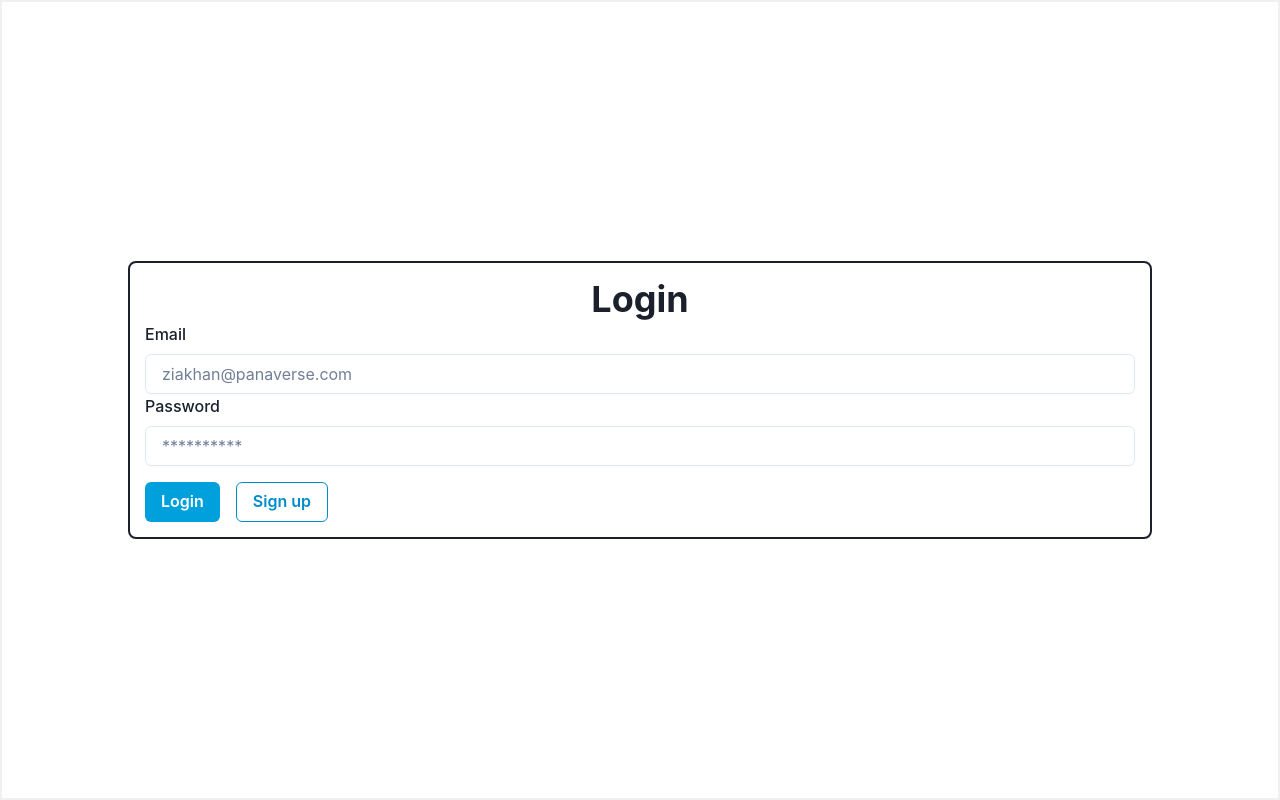
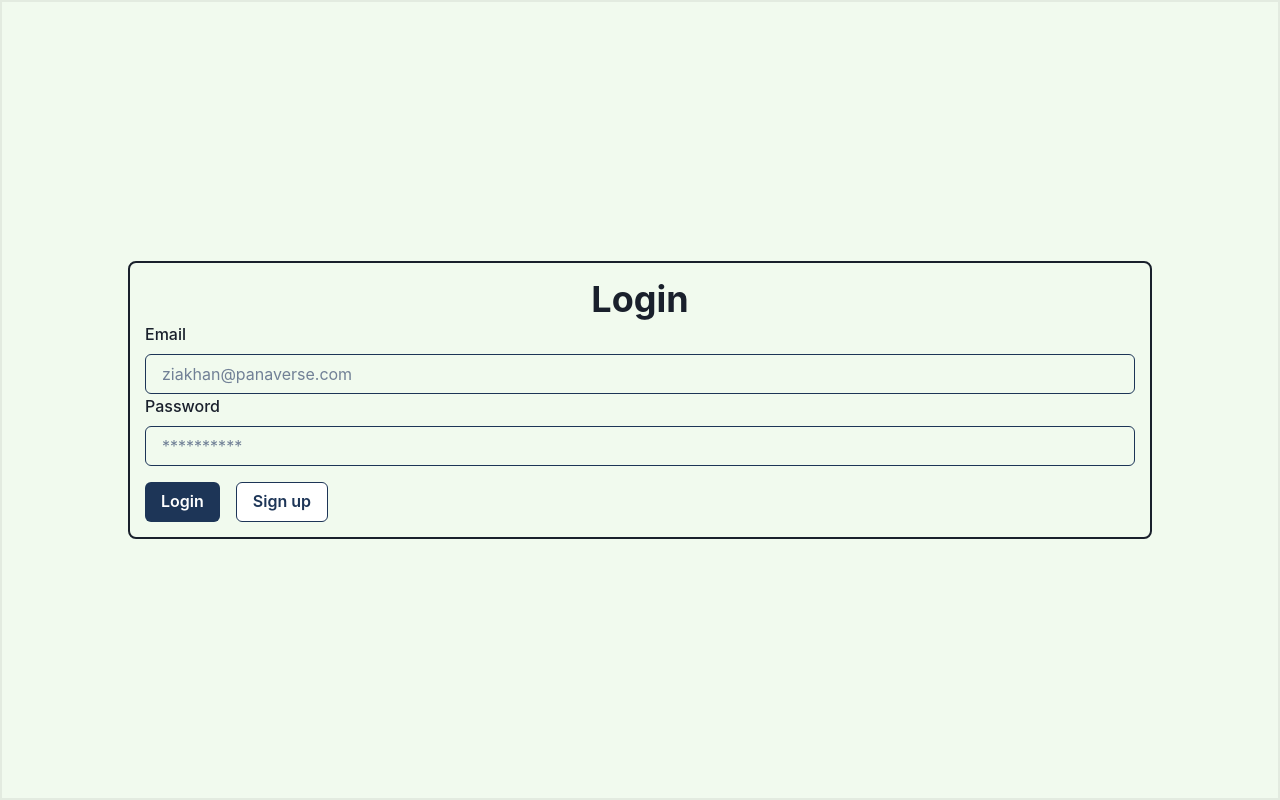
Before and after one commit to AbuHurairah127/NextJs-assigns, a Next.js app in the folder todo-app/: page /auth/login in a window 1280 px wide. Built offline with nearby package versions, Linux system fonts and the light colour scheme.

Commit message:
login page done with colors

```diff
--- a/todo-app/src/pages/auth/login.tsx
+++ b/todo-app/src/pages/auth/login.tsx
@@ -60,6 +60,7 @@ const Login: React.FC = () => {
       border="2px"
       borderStyle={"solid"}
       borderColor="blackAlpha.100"
+      bgColor={"#f1faee"}
     >
       <Flex
         style={{
@@ -71,6 +72,7 @@ const Login: React.FC = () => {
           padding: 15,
           borderRadius: 8,
           flexDirection: "column",
+          backgroundColor: "#f1faee",
         }}
       >
         <Heading textAlign={"center"}>Login</Heading>
@@ -84,6 +86,7 @@ const Login: React.FC = () => {
               value={loginData.email}
               onChange={onChangeHandler}
               placeholder="ziakhan@panaverse.com"
+              borderColor={"#1d3557"}
             />
           </FormControl>
           <FormControl>
@@ -95,20 +98,25 @@ const Login: React.FC = () => {
               value={loginData.password}
               onChange={onChangeHandler}
               placeholder="**********"
+              borderColor={"#1d3557"}
             />
           </FormControl>
           <Button
             disabled={!loading}
             type="submit"
-            colorScheme={"linkedin"}
+            bgColor={"#1d3557"}
+            color={"white"}
+            _hover={{ bgColor: "#1d3557" }}
             mt={4}
           >
             {loading ? "Loading..." : "Login"}
           </Button>
           <Button
             type="button"
-            colorScheme={"linkedin"}
-            variant="outline"
+            color={"#1d3557"}
+            bgColor={"white"}
+            borderColor={"#1d3557"}
+            borderWidth={1}
             mt={4}
             ml={4}
           >
```
